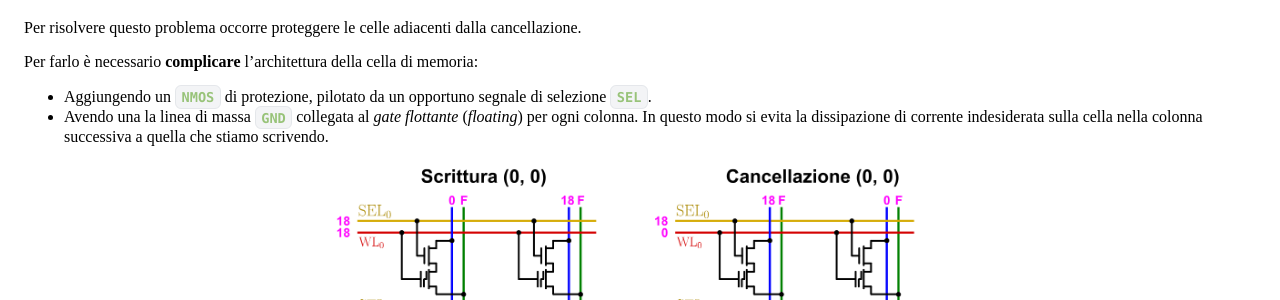
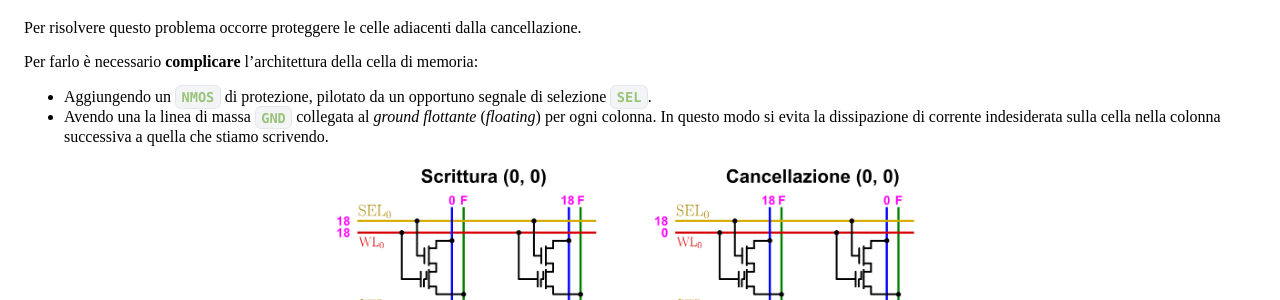
Before and after one commit to Gabriele-D-Cambria/Appunti-Elettronica-Digitale-2025-2026, a Jekyll site: the page built from Logica Sequenziale.md, in a window 1280 px wide and 900 px high, scrolled down 15093 px. Shown: the part 152-452 px from the top of the window. Built offline with Jekyll 4.4.1, drawn with Linux system fonts in a browser that asks for light colours; nearby versions of some CDN libraries; our own code applies the rules of GitHub Pages for plain Markdown files.

Commit message:
Fix typo in `Logica Sequenziale`

```diff
--- a/Logica Sequenziale.md
+++ b/Logica Sequenziale.md
@@ -697,7 +697,7 @@ Per risolvere questo problema occorre proteggere le celle adiacenti dalla cancel
 
 Per farlo è necessario **complicare** l'architettura della cella di memoria:
 - Aggiungendo un `NMOS` di protezione, pilotato da un opportuno segnale di selezione `SEL`.
-- Avendo una la linea di massa `GND` collegata al _gate flottante_ (_floating_) per ogni colonna. In questo modo si evita la dissipazione di corrente indesiderata sulla cella nella colonna successiva a quella che stiamo scrivendo.
+- Avendo una la linea di massa `GND` collegata al _ground flottante_ (_floating_) per ogni colonna. In questo modo si evita la dissipazione di corrente indesiderata sulla cella nella colonna successiva a quella che stiamo scrivendo.
 
 <img class="50" src="./images/seq-logic/rom/eeprom-matrix-solution.png">
 
```
